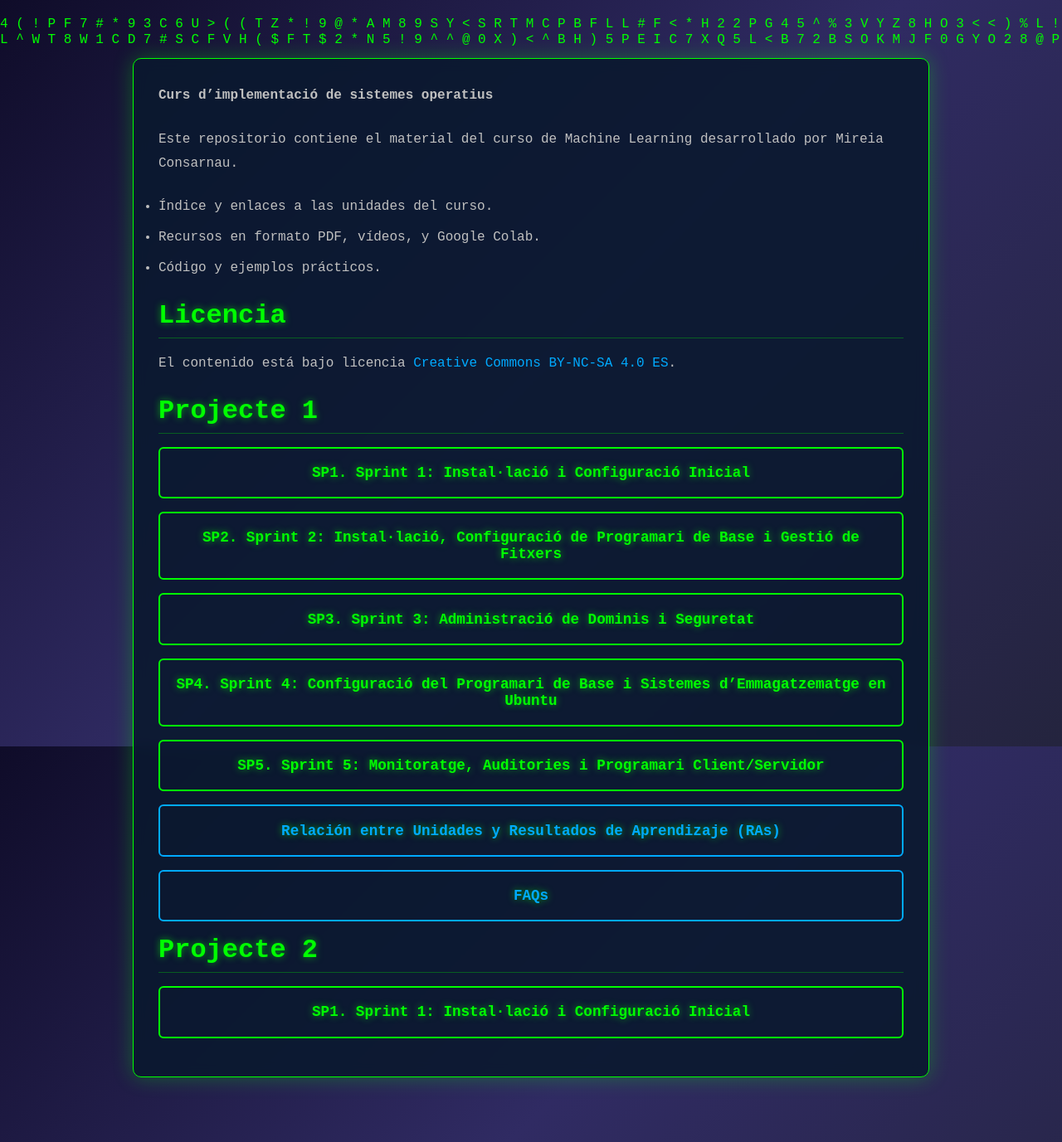
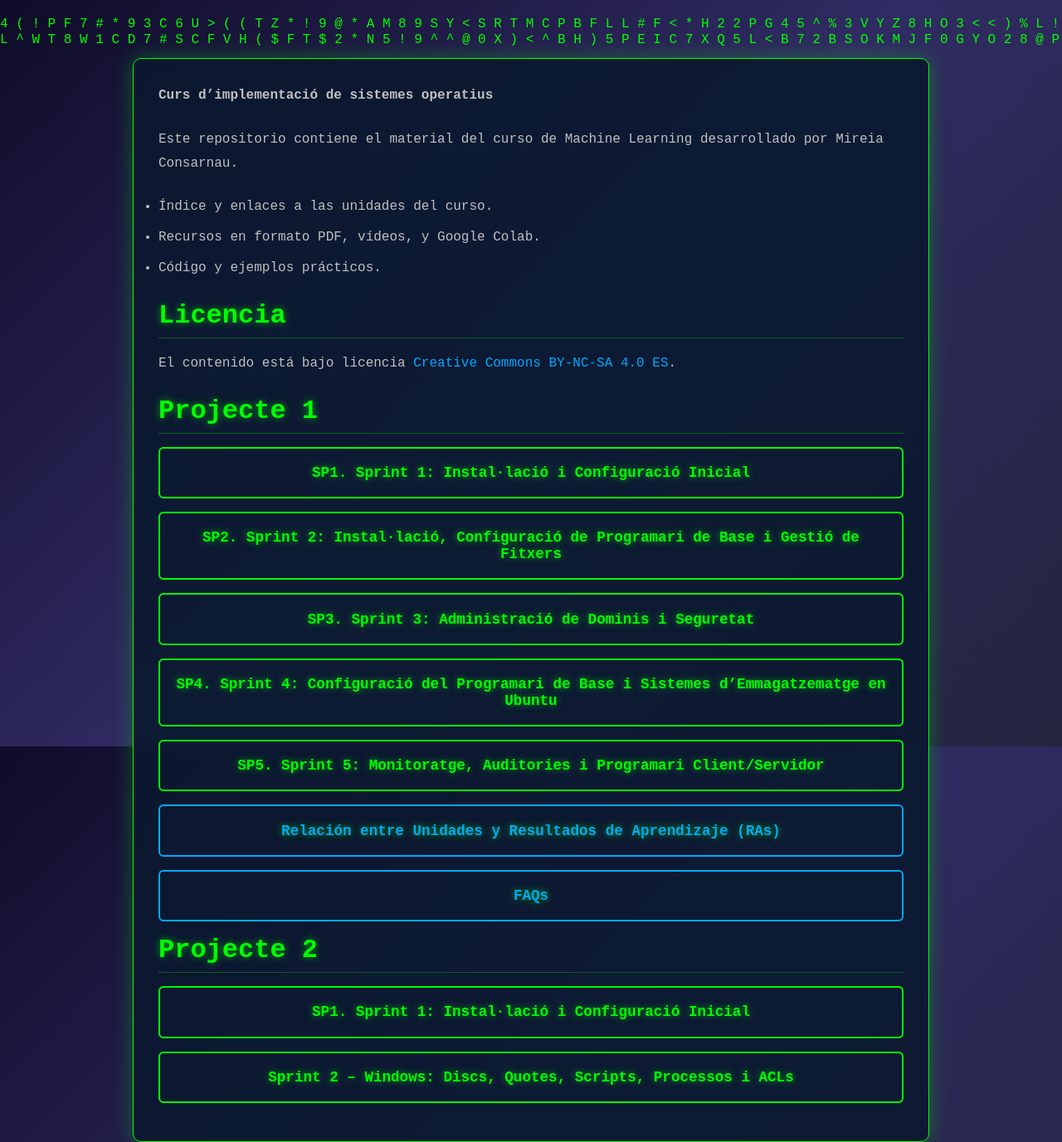
Before and after one commit to aarongarcia1/ISOPJ1, a Jekyll site: the page built from index.md, in a window 1280 px wide. Shown: the whole page at 83% size. Built offline with Jekyll 4.4.1, drawn with Linux system fonts in a browser that asks for light colours.

Commit message:
Update index.md

```diff
--- a/index.md
+++ b/index.md
@@ -29,3 +29,4 @@ El contenido está bajo licencia [Creative Commons BY-NC-SA 4.0 ES](LICENSE.md).
 
 ## Projecte 2
 ### [SP1. Sprint 1: Instal·lació i Configuració Inicial](Projecte2/sp1.md)
+### [Sprint 2 – Windows: Discs, Quotes, Scripts, Processos i ACLs](Projecte2/sp2.md)
```
